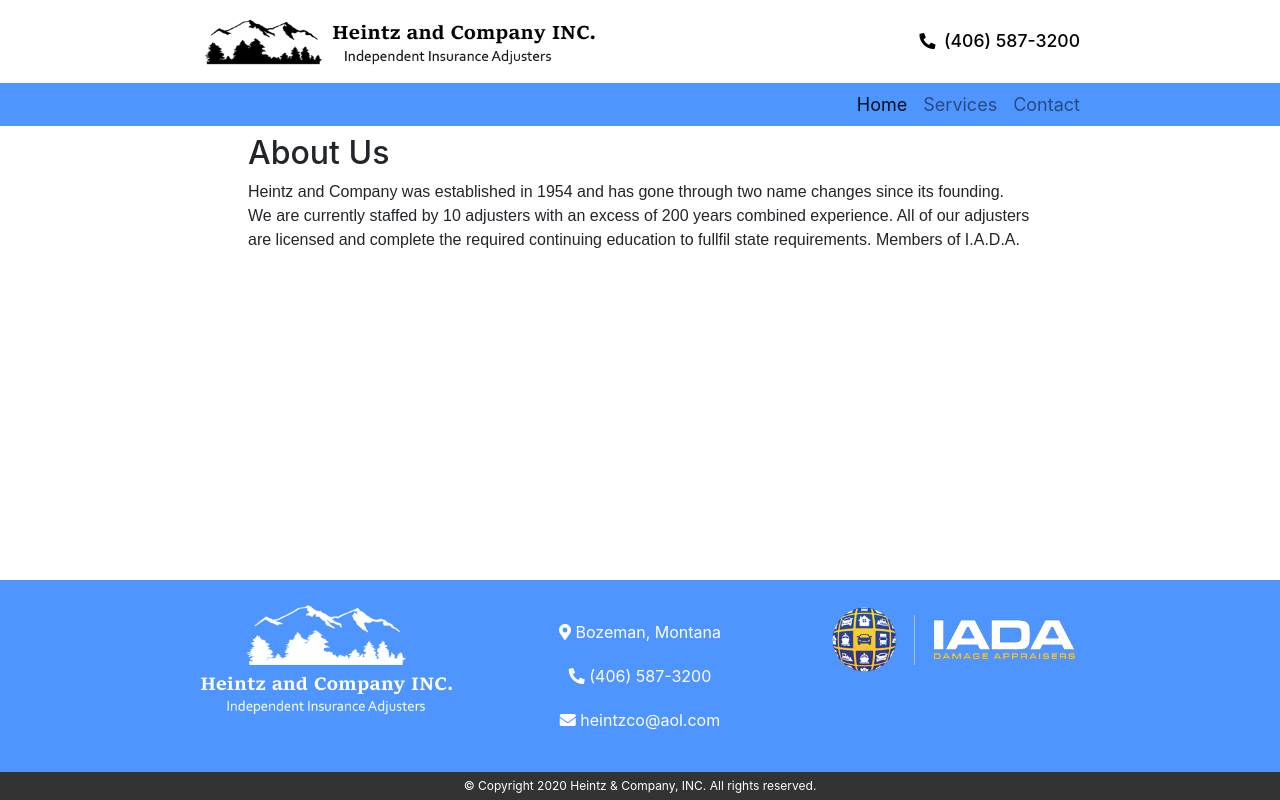
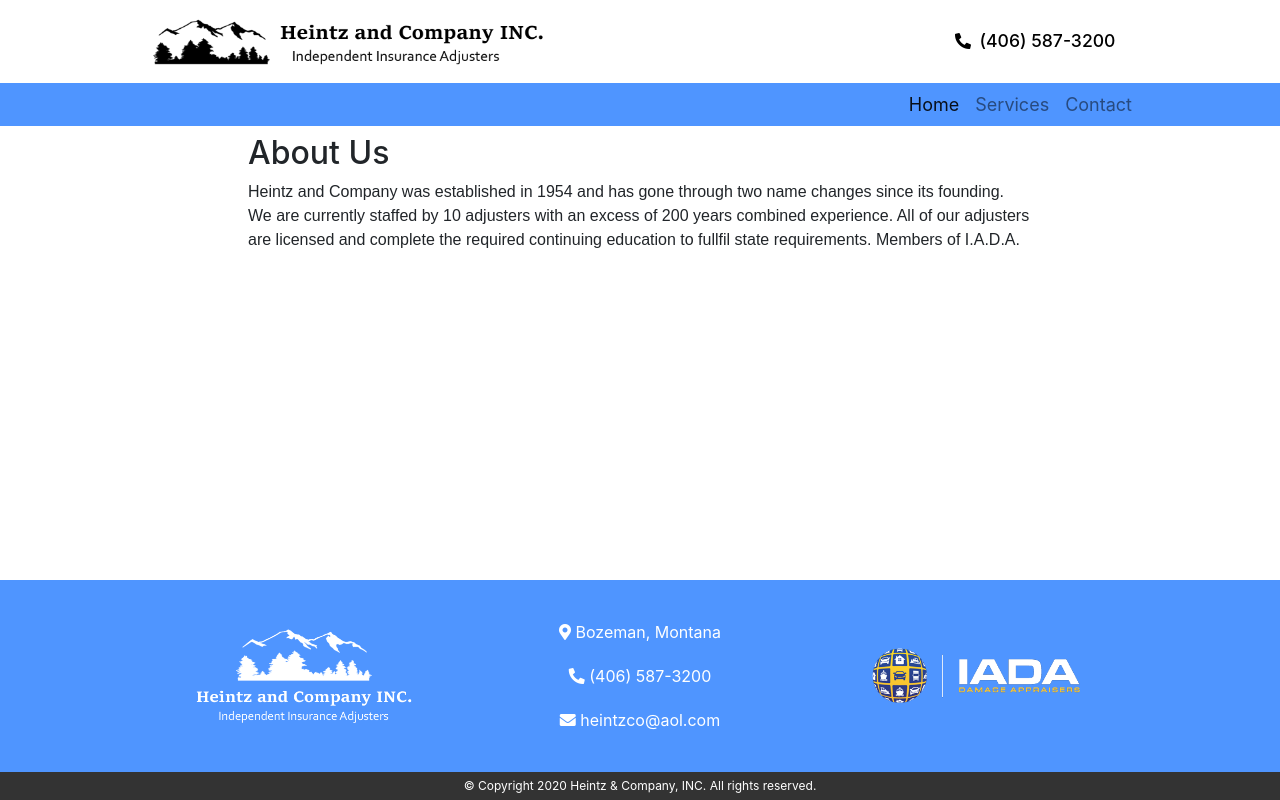
Before and after one commit to maxwellhankner/heintzco, a plain HTML site: page index.html in a window 1280 px wide. Drawn offline with nearby package versions, Linux system fonts and the light colour scheme.

Commit message:
css cleanup

```diff
--- a/css/style.css
+++ b/css/style.css
@@ -21,6 +21,7 @@ body {
   padding-bottom: 8px;
   margin-top: auto;
   margin-bottom: auto;
+  min-width: 200px;
 }
 
 .header-number i {
@@ -45,7 +46,7 @@ body {
   max-width: 400px;
 }
 
-.custom-navbar {
+.header-bottom {
   background-color: #4f95ff;
 }
 
@@ -127,15 +128,13 @@ main p {
 /* --------------- Footer */
 
 footer {
-  background-color: #333;
+  background-color: #4f95ff;
   color: #fff;
   margin-top: auto;
 }
 
 .footer-top {
   padding: 20px;
-  padding-left: 15%;
-  padding-right: 15%;
   background-color: #4f95ff;
   display: flex;
   flex-direction: column;
@@ -143,6 +142,8 @@ footer {
 
 .footer-element {
   flex-basis: 30%;
+  display: flex;
+  justify-content: center;
 }
 
 .footer-info {
@@ -174,28 +175,32 @@ footer {
 
 .footer-info-item a {
   color: #fff;
+  /* max-width: 100px; */
 }
 
 .footer-image {
-  max-width: 100%;
-  max-height: 162px;
+  /* max-width: 230px; */
+  max-width: 230px;
+  /* max-height: 162px; */
 }
 
 .footer-copyright {
   font-size: 12px;
   text-align: center;
+  background-color: #333333;
+  padding: 5px;
 }
 
 .footer-copyright p {
-  margin: 5px;
+  margin: 0;
 }
 
 /* --------------- Desktop */
 
-@media (min-width: 992px) {
+@media (min-width: 768px) {
   .header-top {
-    padding-left: 15%;
-    padding-right: 15%;
+    max-width: 1000px;
+    margin: auto;
     display: flex;
     justify-content: space-between;
   }
@@ -204,8 +209,8 @@ footer {
   }
   .custom-navbar {
     padding: 0 !important;
-    padding-right: 15% !important;
-    padding-left: 15% !important;
+    max-width: 1000px !important;
+    margin: auto !important;
   }
   .services-content {
     flex-direction: row;
@@ -218,5 +223,14 @@ footer {
   .footer-top {
     flex-direction: row;
     justify-content: space-between;
+    max-width: 1000px;
+    margin: auto;
+  }
+  .footer-element {
+    display: flex;
+    align-items: center;
+  }
+  .footer-image {
+    width: 100%;
   }
 }
--- a/index.html
+++ b/index.html
@@ -40,7 +40,7 @@
         </div>
       </div>
       <div class="header-bottom">
-        <nav class="navbar navbar-expand-lg navbar-light custom-navbar">
+        <nav class="navbar navbar-expand-md navbar-light custom-navbar">
           <button
             class="navbar-toggler text-right"
             type="button"
@@ -115,7 +115,13 @@
           </ul>
         </div>
         <div class="footer-iada footer-element">
-          <img class="footer-image" src="/images/iada.png" alt="I.A.D.A Logo" />
+          <a>
+            <img
+              class="footer-image"
+              src="/images/iada.png"
+              alt="I.A.D.A Logo"
+            />
+          </a>
         </div>
       </div>
       <div class="footer-copyright">
```
Also changed, not shown: contact.html (+8 -2 lines), services.html (+8 -2 lines).
